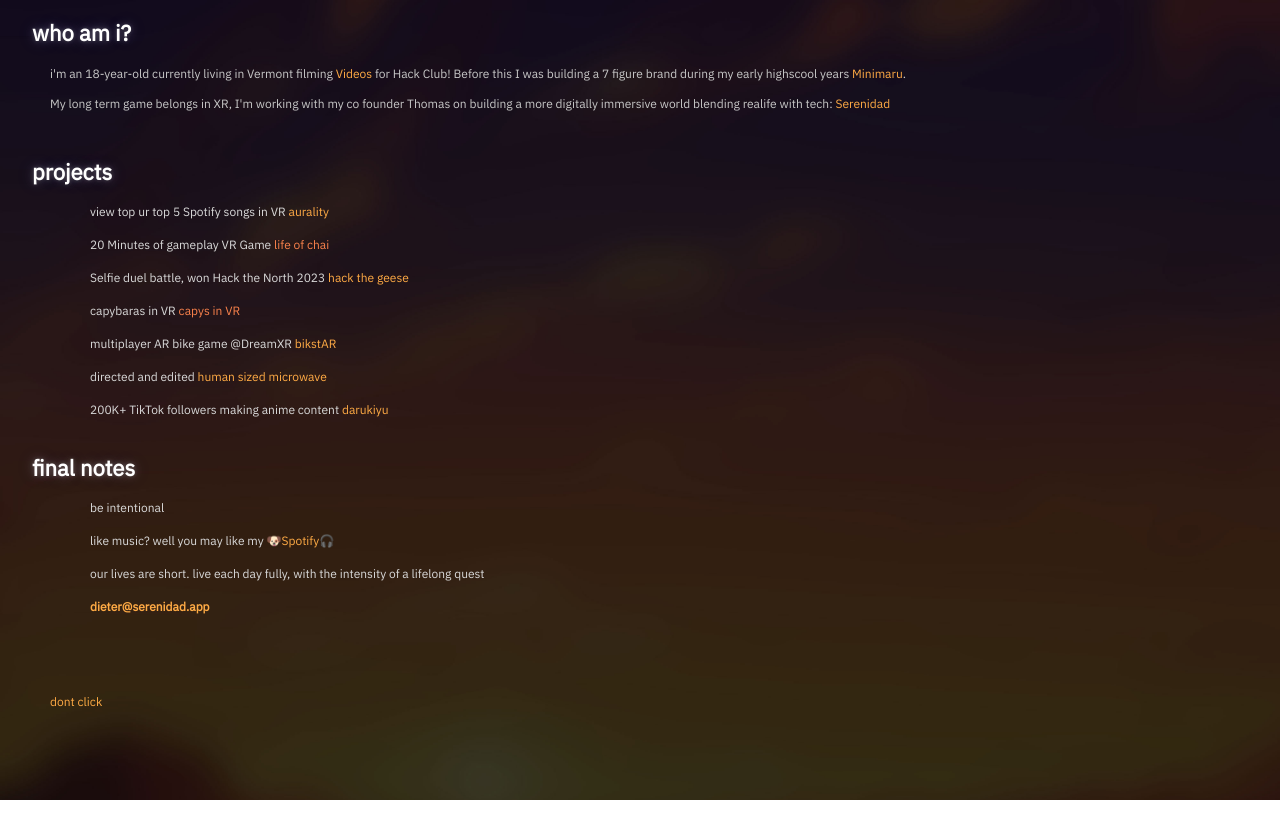
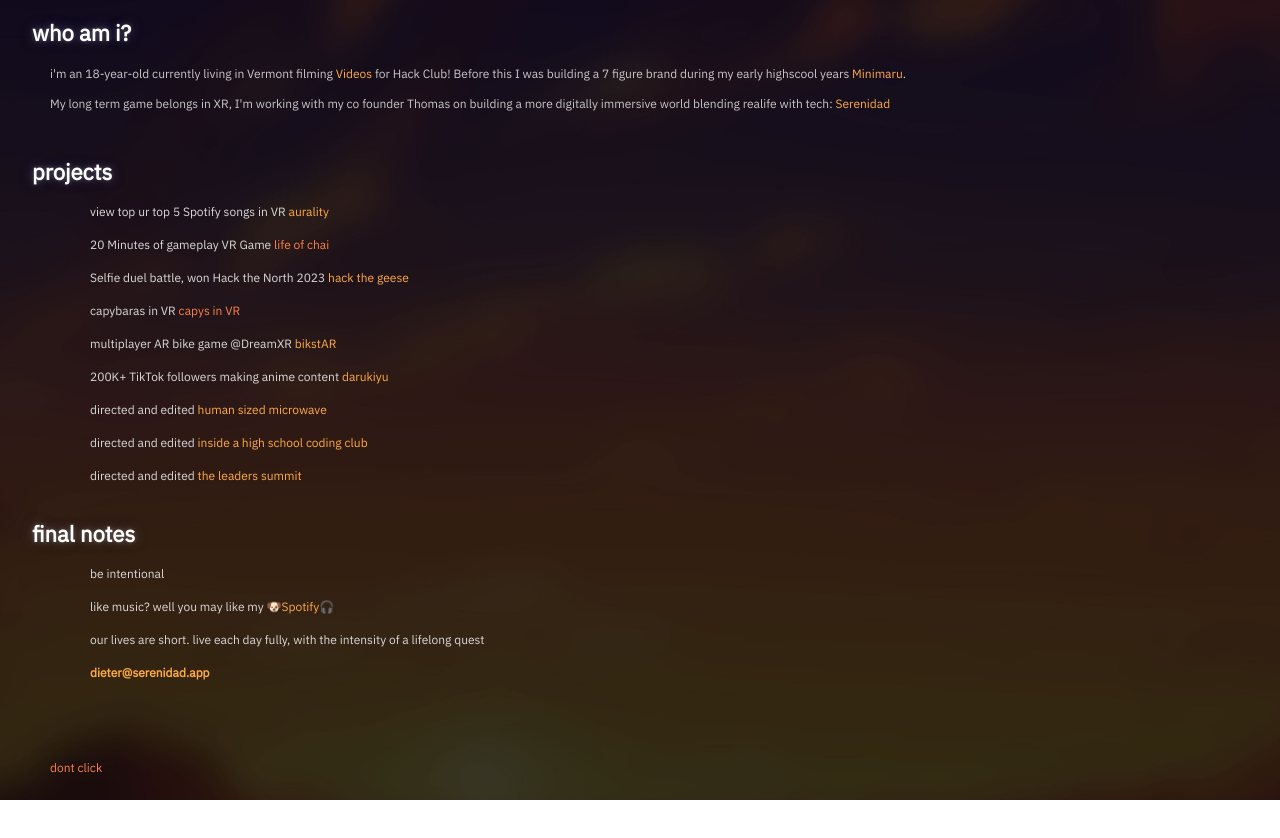
Before and after one commit to Deetschoe/Deetschoe.github.io, a plain HTML site: page home.html in a window 1280 px wide. Drawn offline with Linux system fonts and the light colour scheme.

Commit message:
one last touch

```diff
--- a/home.html
+++ b/home.html
@@ -90,10 +90,14 @@
  <br>
  <li class="head2subtext">multiplayer AR bike game @DreamXR&nbsp;<a href="https://devpost.com/software/bikstar" target="_blank"> bikstAR</a></li>
  <br>
+ <li class="head2subtext">200K+ TikTok followers making anime content&nbsp;<a href="https://www.tiktok.com/@darukiyu" target="_blank">darukiyu</a></li>
+ <br>
  <li class="head2subtext">directed and edited&nbsp;<a href="https://www.youtube.com/watch?v=XTUaXv9hVXE" target="_blank">human sized microwave</a></li>
  <br>
- <li class="head2subtext">200K+ TikTok followers making anime content&nbsp;<a href="https://www.tiktok.com/@darukiyu" target="_blank">darukiyu</a></li>
- <br>
+ <li class="head2subtext">directed and edited&nbsp;<a href=" https://www.youtube.com/watch?v=xXIxwV7bQTw" target="_blank">inside a high school coding club</a></li>
+<br>
+<li class="head2subtext">directed and edited&nbsp;<a href="https://www.youtube.com/watch?v=UZEm5lONg7g&t=1s" target="_blank">the leaders summit</a></li>
+<br>
  </ul>
 
  <h2 class="projecthead2">final notes</h2>
```
